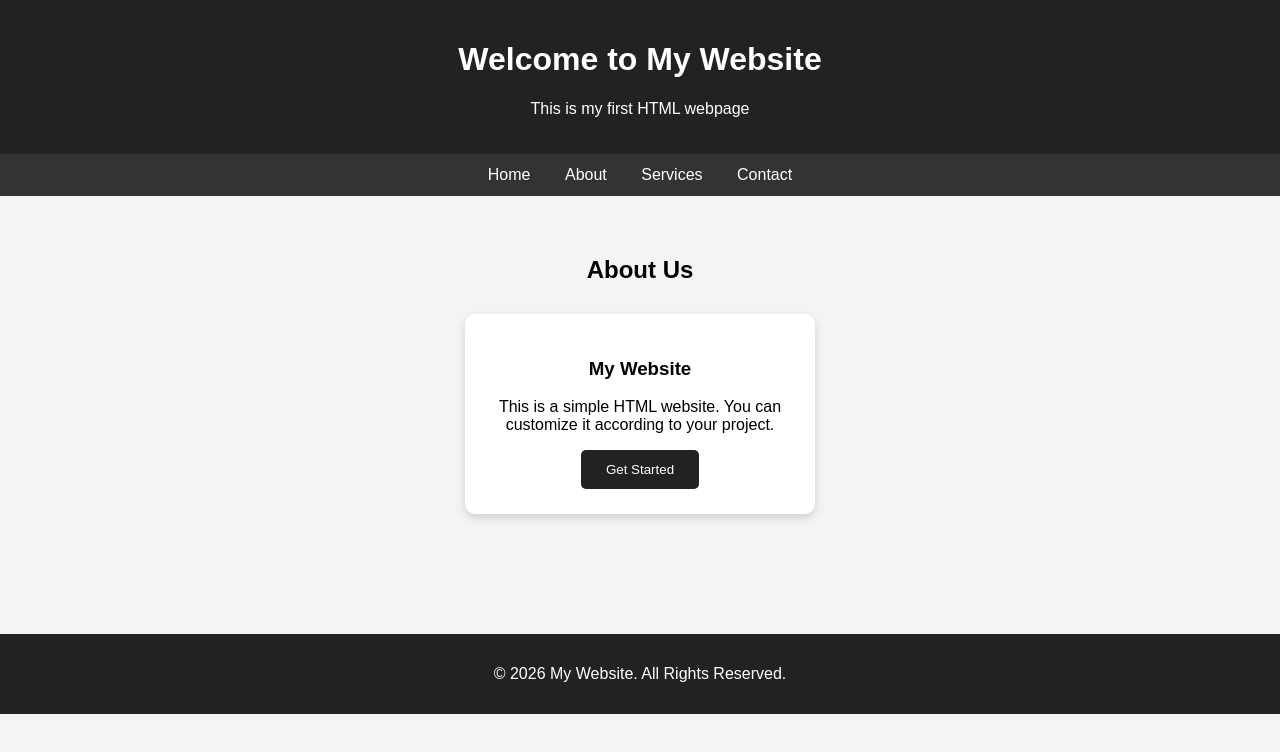
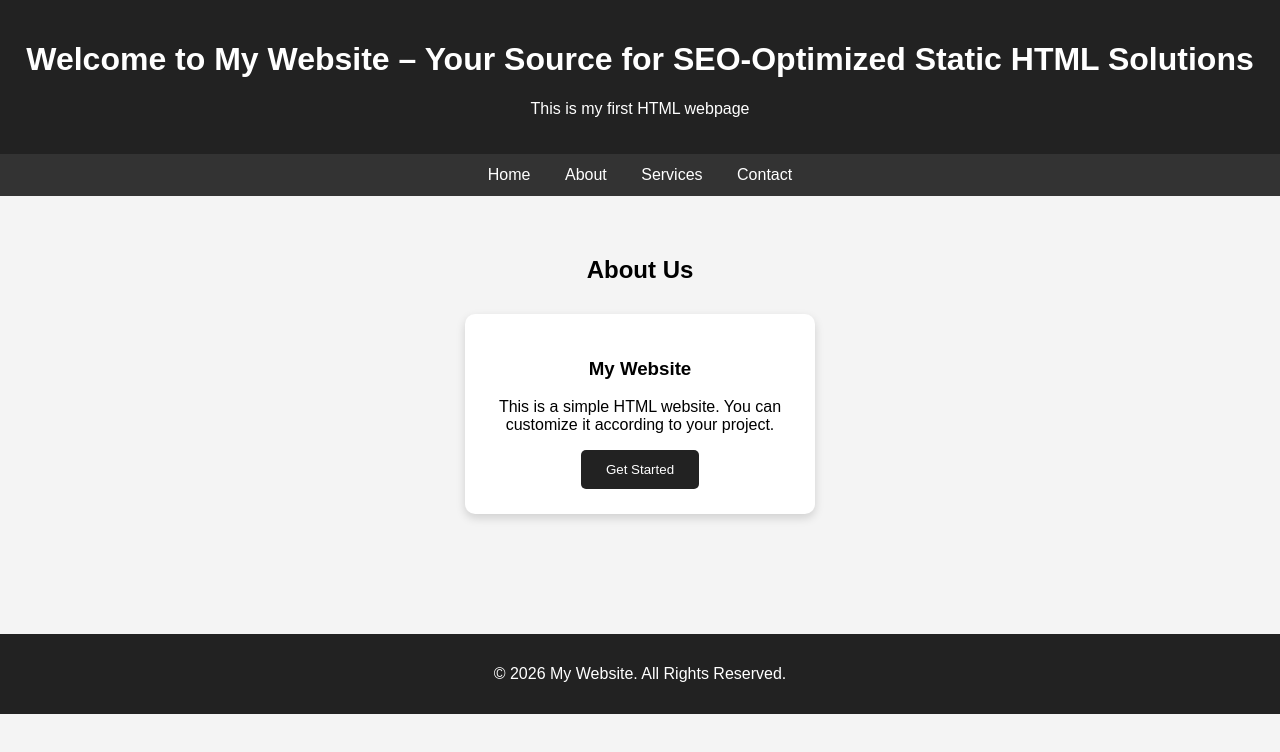
Before and after one commit to MohdArfiyanQureshi/SEO, a plain HTML site: page index.html in a window 1280 px wide. Drawn offline with Linux system fonts and the light colour scheme.

Commit message:
feat(seo): Apply AI Content Optimization: SEO-Optimized Static HTML Portfolio – My Website

```diff
--- a/index.html
+++ b/index.html
@@ -4,7 +4,7 @@
     <meta charset="UTF-8">
     <meta name="viewport" content="width=device-width, initial-scale=1.0">
 
-    <title>My Website</title>
+    <title>SEO-Optimized Static HTML Portfolio – My Website</title>
 
     <style>
         body {
@@ -71,12 +71,13 @@
             margin-top: 50px;
         }
     </style>
+    <meta name="description" content="Discover how to boost SEO for a static HTML site with optimized titles, meta tags, canonical links, and structured data for better visibility."/>
 </head>
 
 <body>
 
     <header>
-        <h1>Welcome to My Website</h1>
+        <h1>Welcome to My Website – Your Source for SEO‑Optimized Static HTML Solutions</h1>
         <p>This is my first HTML webpage</p>
     </header>
 
```
